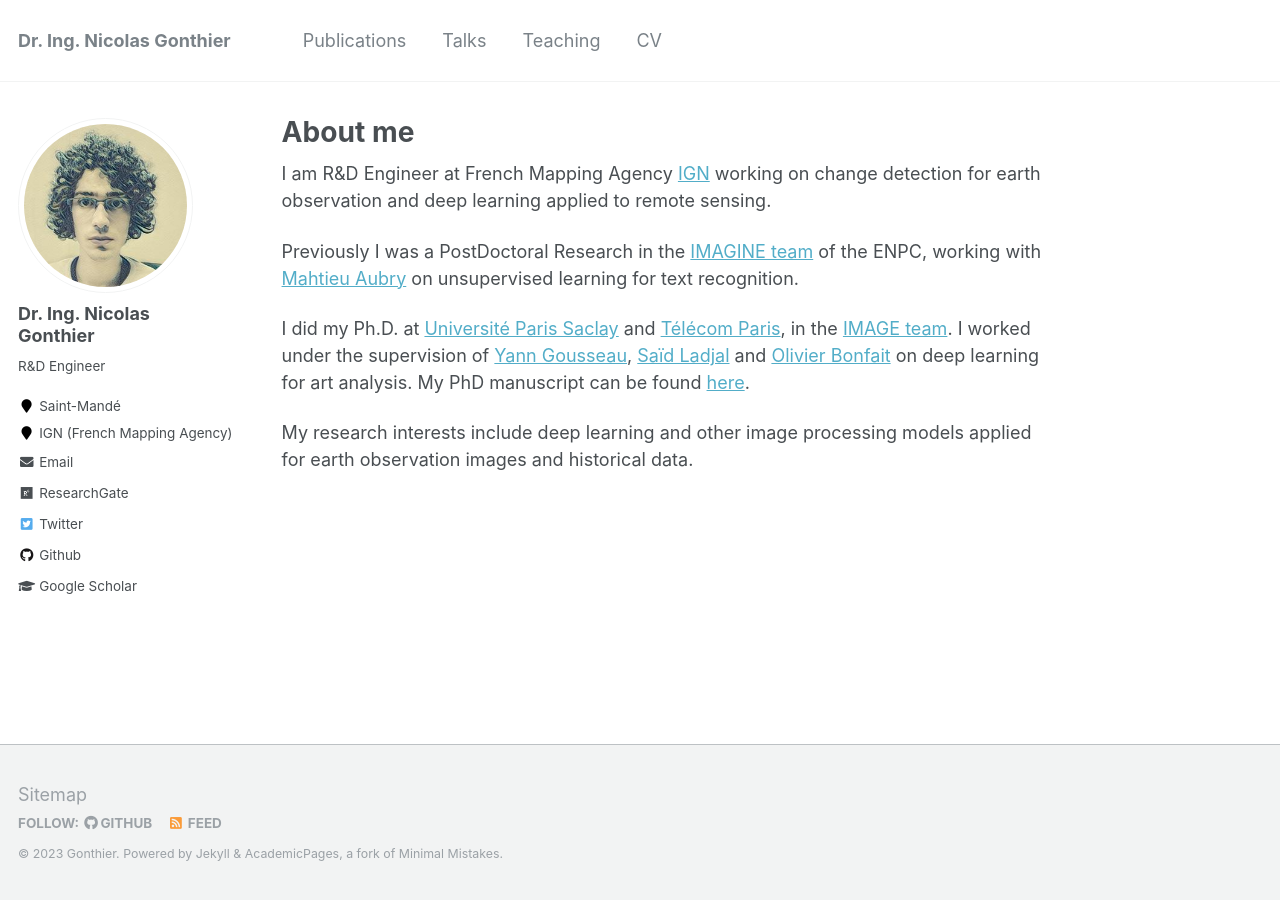
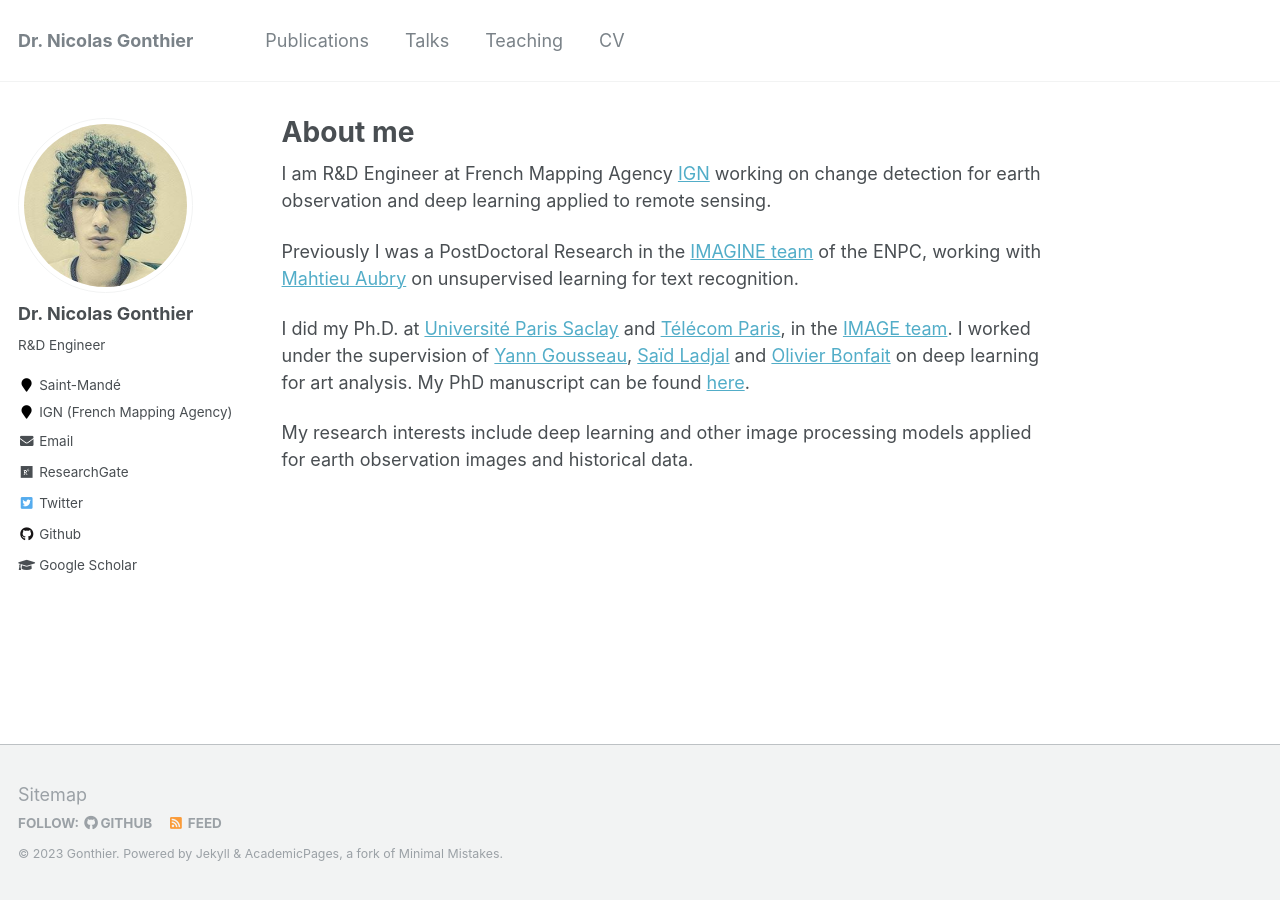
Before and after one commit to ngonthier/ngonthier.github.io, a Jekyll site: the page built from _pages/about.md, in a window 1280 px wide. Built offline with Jekyll 4.4.1, drawn with Linux system fonts in a browser that asks for light colours.

Commit message:
Update _config.yml

```diff
--- a/_config.yml
+++ b/_config.yml
@@ -7,7 +7,7 @@
 
 # Site Settings
 locale                   : "en-US"
-title                    : "Dr. Ing. Nicolas Gonthier"
+title                    : "Dr. Nicolas Gonthier"
 title_separator          : "-"
 name                     : &name "Gonthier"
 description              : &description "I am a R&D Engineer at IGN (French Mapping Agency)."
@@ -80,7 +80,7 @@ analytics:
 
 # Site Author
 author:
-  name             : "Dr. Ing. Nicolas Gonthier"
+  name             : "Dr. Nicolas Gonthier"
   avatar           : "avatar.jpg"
   bio              : "R&D Engineer"
   location         : "Saint-Mandé"
```
